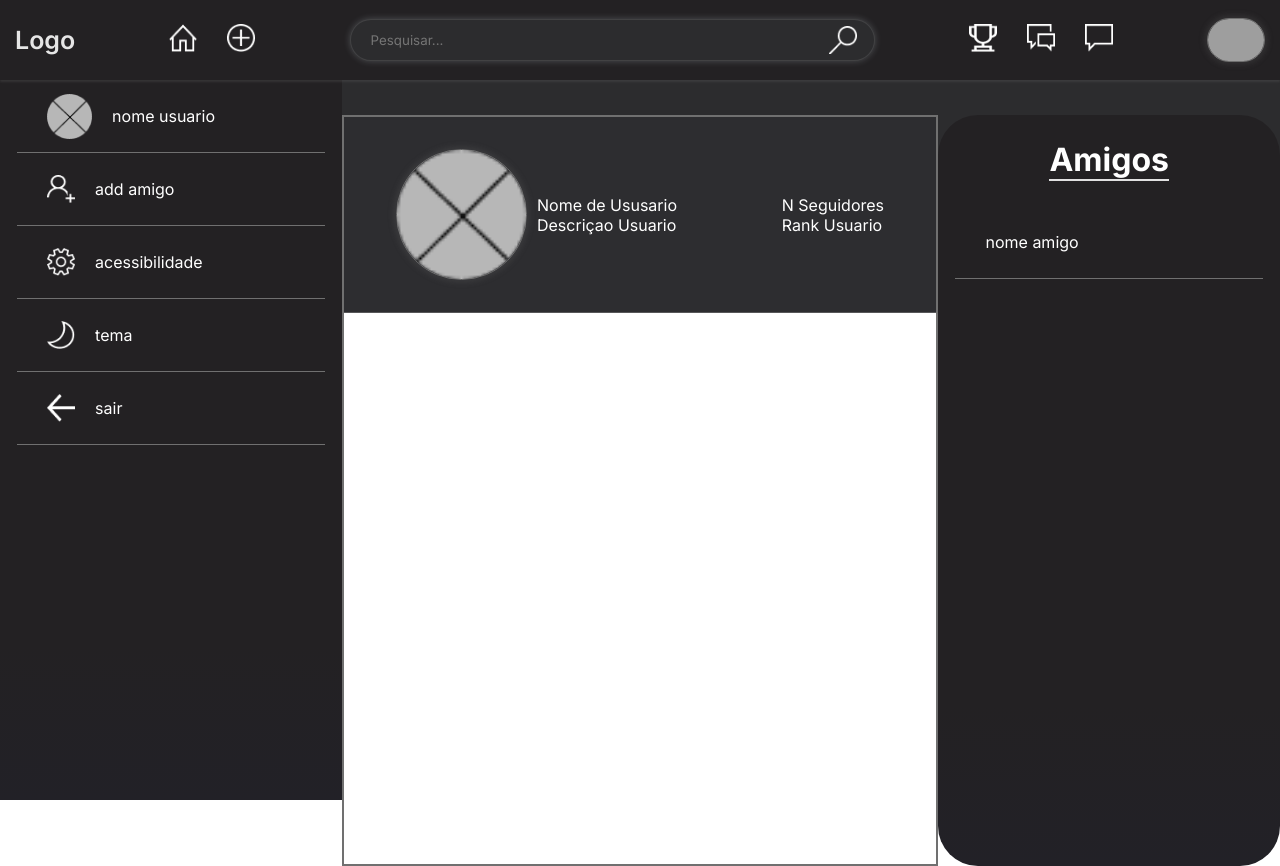
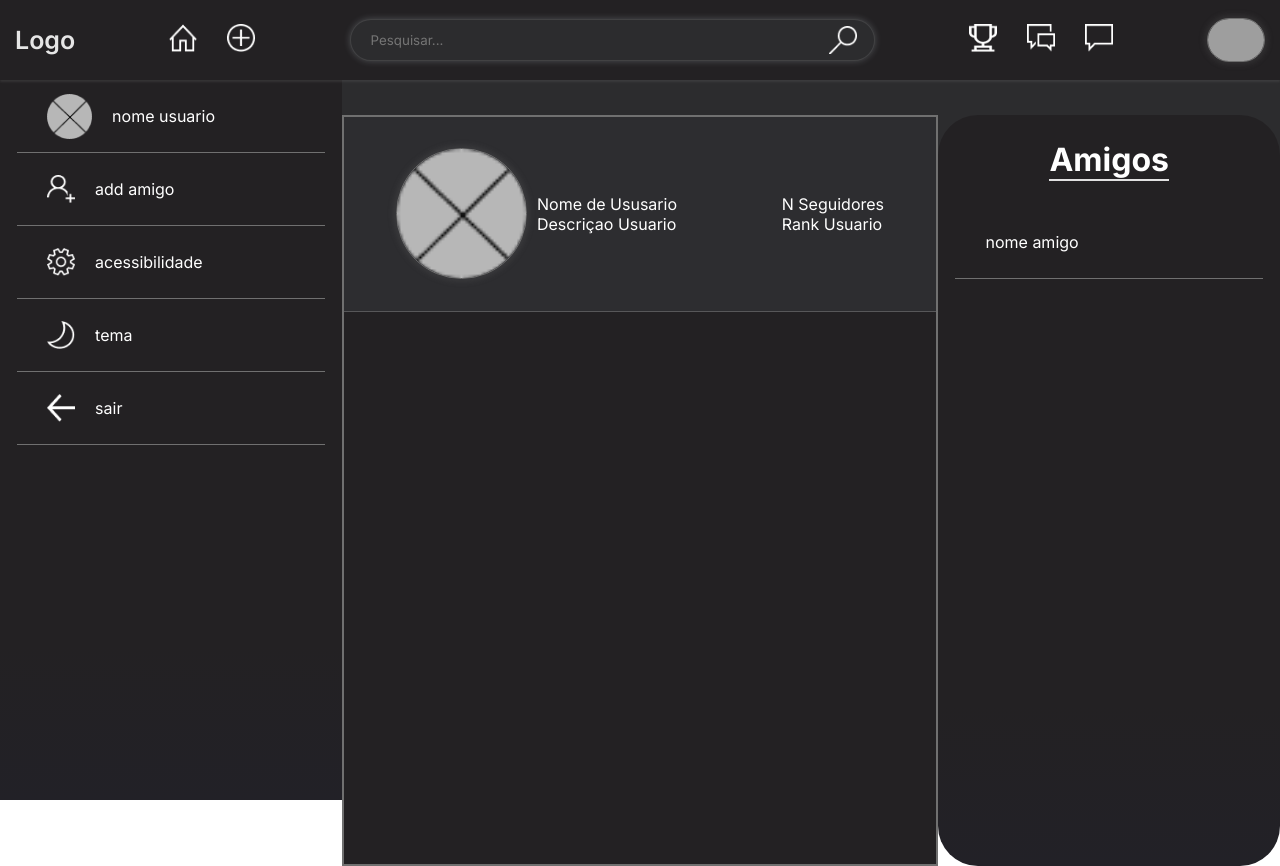
Before and after one commit to lucasbrasantos/ssn, a React (Vite) app in the folder app/: page / in a window 1280 px wide. Built offline with nearby package versions, Linux system fonts and the light colour scheme; grey boxes are pictures that could not be loaded.

Commit message:
PerfilUsuarioUpdate

```diff
--- a/app/src/components/PerfilUsuario/PerfilUsuario.jsx
+++ b/app/src/components/PerfilUsuario/PerfilUsuario.jsx
@@ -20,7 +20,11 @@ const Post = () => {
 				</div>
 
 			</div>
-		<div className='posts'></div>
+		<div className='posts'>
+			<div className='post'></div>
+			<div className='post'></div>
+			<div className='post'></div>
+		</div>
 	</div>
   )
 }
--- a/app/src/components/PerfilUsuario/style.scss
+++ b/app/src/components/PerfilUsuario/style.scss
@@ -35,7 +35,8 @@
 
 
     .posts{
-
-        background-color: greenyellow;
+        height: 555px;
+        width: 100%;
+        background-color: #232123;
     }
 }
```
